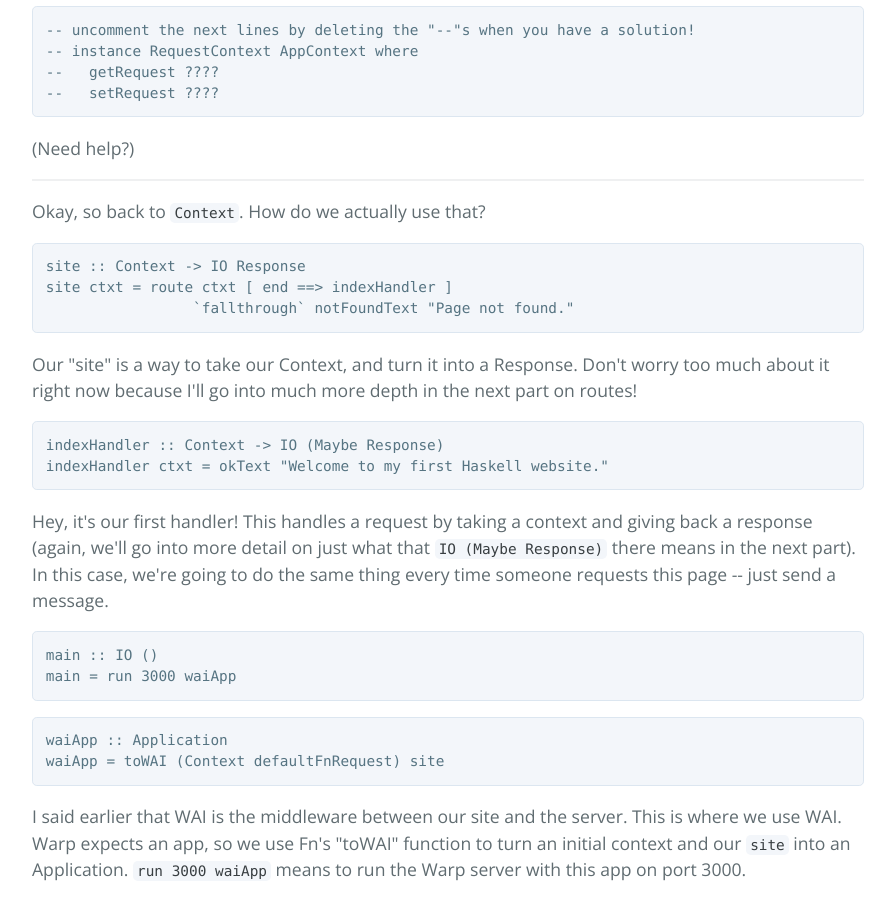
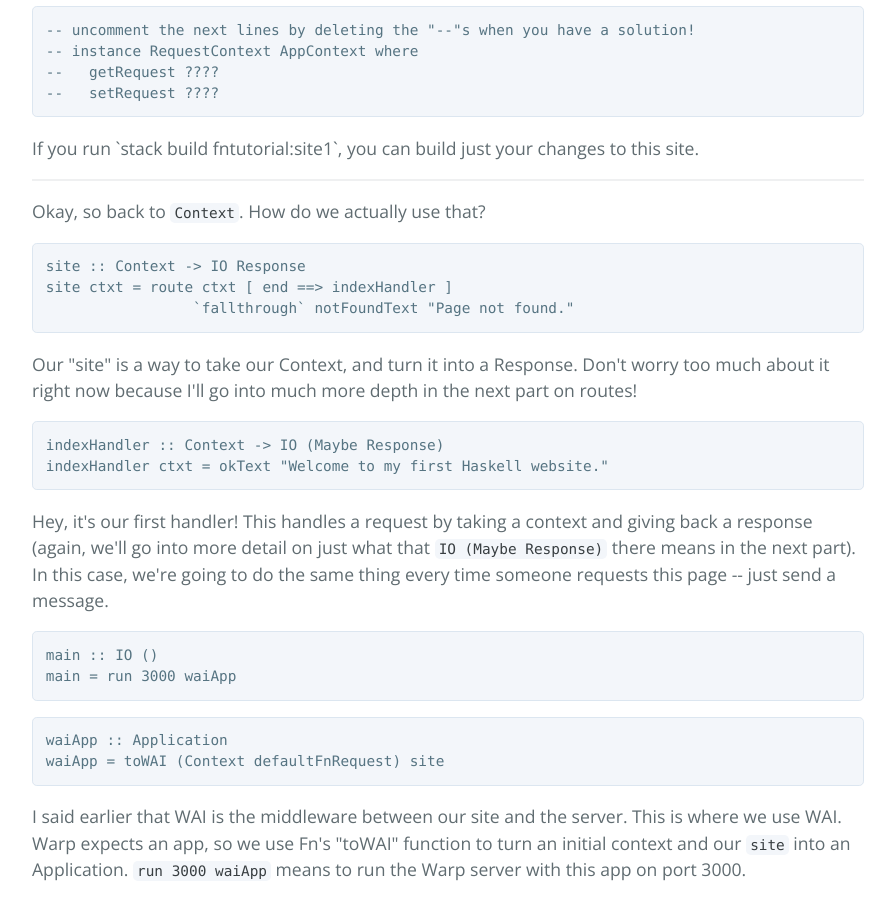
Before and after one commit to emhoracek/fntutorial, a plain HTML site: page Site1.html in a window 1280 px wide. Shown: the part 2160-3072 px from the top of the page, without its empty margins (192-1087 px from the left). Drawn offline with nearby package versions, Linux system fonts and the light colour scheme.

Commit message:
Minor tweaks

```diff
--- a/Site1.html
+++ b/Site1.html
@@ -61,7 +61,8 @@
 <span class="co">-- instance RequestContext AppContext where</span>
 <span class="co">--   getRequest ????</span>
 <span class="co">--   setRequest ????</span></code></pre></div>
-<p>(Need help?)</p>
+
+<p>If you run `stack build fntutorial:site1`, you can build just your changes to this site.</p>
 <hr />
 <p>Okay, so back to <code>Context</code>. How do we actually use that?</p>
 <div class="sourceCode"><pre class="sourceCode literate haskell"><code class="sourceCode haskell"><span class="ot">site ::</span> <span class="dt">Context</span> <span class="ot">-&gt;</span> <span class="dt">IO</span> <span class="dt">Response</span>
```
